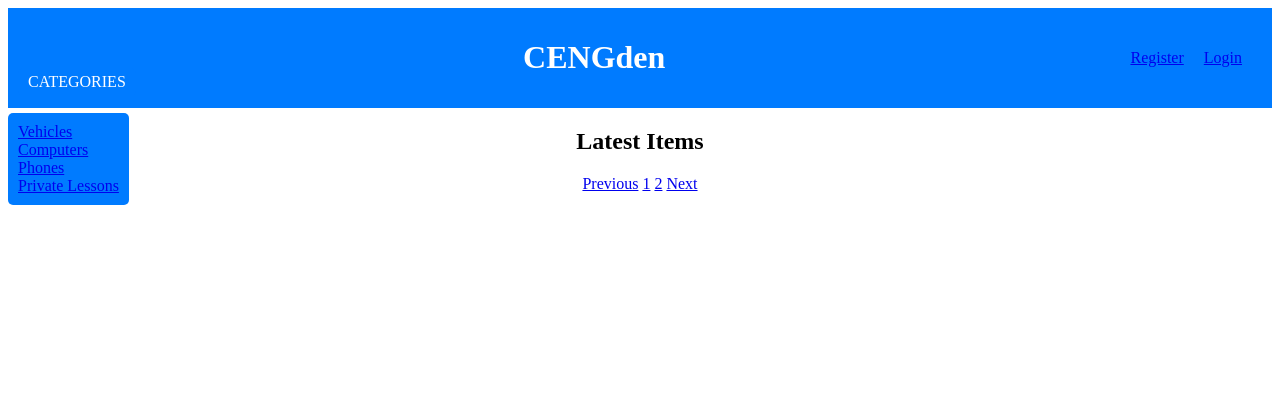
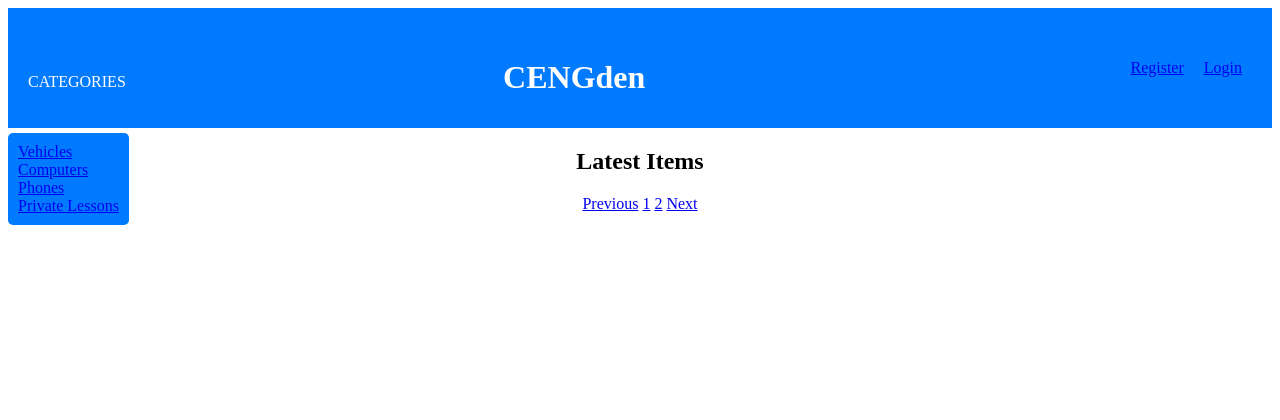
Before and after one commit to avsaralpay/cengden, a Flask app: page / in a window 1280 px wide. Shown: the top 420 px of the page. Run offline with Flask 2, Linux system fonts and the light colour scheme; some libraries are stand-ins or nearby versions.

Commit message:
asadsdasd

```diff
--- a/templates/index.html
+++ b/templates/index.html
@@ -27,7 +27,7 @@
         .header-content {
             flex-grow: 1;
             text-align: center;
-            margin-left: 40px;
+            margin-top: 20px;
         }
 
         .menu {
@@ -92,13 +92,14 @@
         <div class="header-content">
             <h1>CENGden</h1>
         </div>
-        <div>
-            <ul class="menu">
+    <div>
+        <ul class="menu">
                 <a href="/register">Register</a>
                 <li><a href="/login">Login</a></li>
-            </ul>
-        </div>
-        <div class="categories-label">CATEGORIES</div>
+        </ul>
+    </div>
+
+    <div class="categories-label">CATEGORIES</div>
         <ul class="categories-list">
             <li><a href="#">Vehicles</a></li>
             <li><a href="#">Computers</a></li>
```
